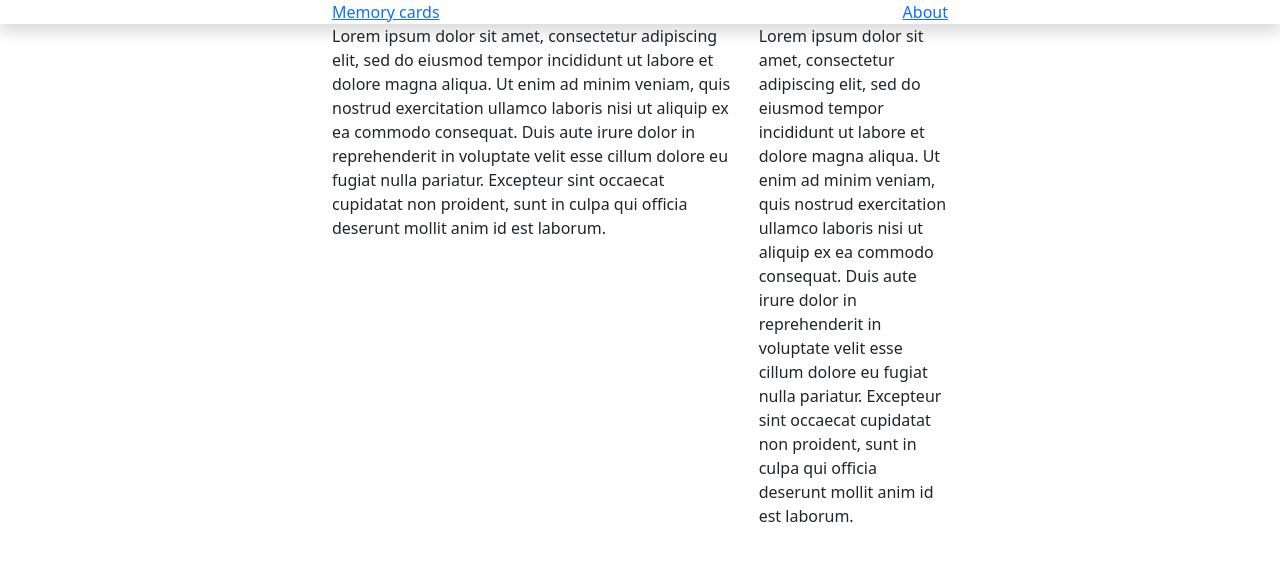
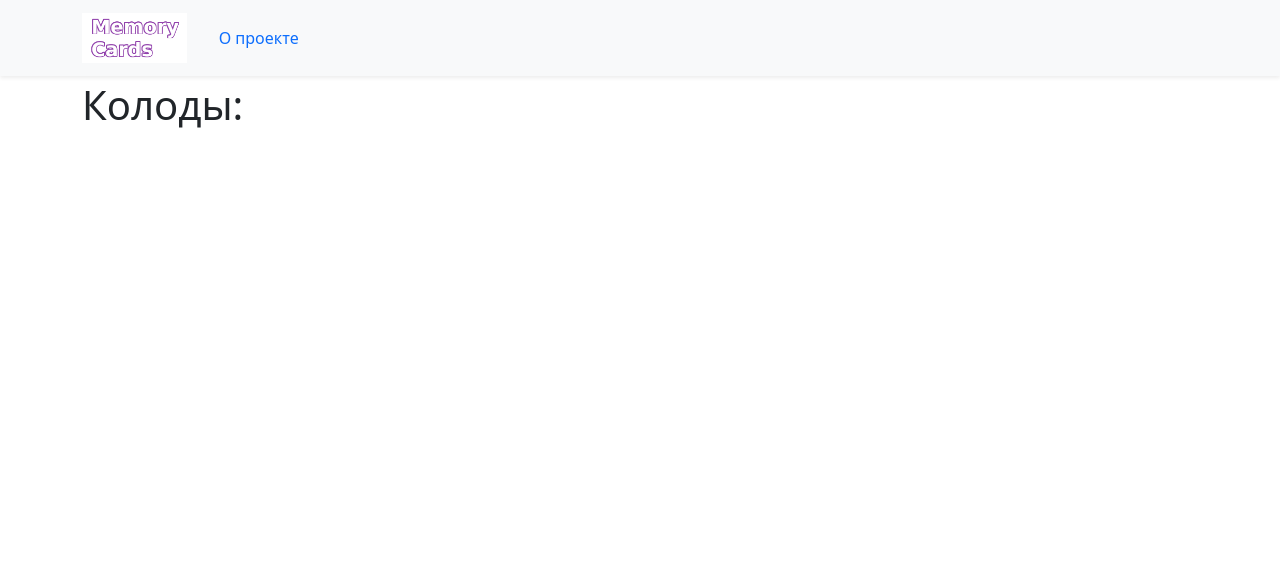
Before and after one commit to Benkendorf/langmemo, a Django app: page / in a window 1280 px wide. Shown: the top 561 px of the page. Run offline with Django 5.2, Linux system fonts and the light colour scheme.

Commit message:
Change header

```diff
--- a/django_mem_cards/settings.py
+++ b/django_mem_cards/settings.py
@@ -120,6 +120,10 @@ USE_TZ = True
 
 STATIC_URL = 'static/'
 
+STATICFILES_DIRS = [
+    BASE_DIR / 'static',
+]
+
 # Default primary key field type
 # https://docs.djangoproject.com/en/5.1/ref/settings/#default-auto-field
 
--- a/django_mem_cards/urls.py
+++ b/django_mem_cards/urls.py
@@ -18,6 +18,6 @@ from django.contrib import admin
 from django.urls import include, path
 
 urlpatterns = [
-    path('', include('homepage.urls')),
+    path('', include('homepage.urls', namespace='homepage')),
     path('admin/', admin.site.urls),
 ]
--- a/homepage/urls.py
+++ b/homepage/urls.py
@@ -1,8 +1,9 @@
 from django.urls import path
 from . import views
 
+app_name = 'homepage'
 
 urlpatterns = [
-    path('', views.index),
+    path('', views.index, name='index'),
 
 ]
--- a/templates/base.html
+++ b/templates/base.html
@@ -5,13 +5,16 @@
     <title>
       {% block title %}PLACEHOLDER TITLE{% endblock %}
     </title>
+    <meta charset="utf-8">
     <meta name="viewport" content="width=device-width, initial-scale=1, shrink-to-fit=no">
     {% block metatags %}{% endblock %}
   </head>
   <body>
     {% include "includes/header.html" %}
     <main>
-      {% block main %}{% endblock %}
+      <div class="container py-5">
+        {% block content %}{% endblock %}
+      </div>
     </main>
     {% include "includes/footer.html" %}
   </body>
--- a/templates/homepage/index.html
+++ b/templates/homepage/index.html
@@ -2,21 +2,11 @@
 
 {% block title %}Memory Cards{% endblock %}
 
-{% block main %}
-<div class="row justify-content-center" style="margin: 0;">
+{% block content %}
 
-  <div class="col-4">
-    <p>
-      Lorem ipsum dolor sit amet, consectetur adipiscing elit, sed do eiusmod tempor incididunt ut labore et dolore magna aliqua. Ut enim ad minim veniam, quis nostrud exercitation ullamco laboris nisi ut aliquip ex ea commodo consequat. Duis aute irure dolor in reprehenderit in voluptate velit esse cillum dolore eu fugiat nulla pariatur. Excepteur sint occaecat cupidatat non proident, sunt in culpa qui officia deserunt mollit anim id est laborum.
-    </p>
+<hr>
+<article>
+  <h1>Колоды:</h1>
+</article>
 
-   </div>
-   <div class="col-2">
-    <p>
-      Lorem ipsum dolor sit amet, consectetur adipiscing elit, sed do eiusmod tempor incididunt ut labore et dolore magna aliqua. Ut enim ad minim veniam, quis nostrud exercitation ullamco laboris nisi ut aliquip ex ea commodo consequat. Duis aute irure dolor in reprehenderit in voluptate velit esse cillum dolore eu fugiat nulla pariatur. Excepteur sint occaecat cupidatat non proident, sunt in culpa qui officia deserunt mollit anim id est laborum.
-    </p>
-   </div>
-
-</div>
-<div class="row flex-grow-1"></div>
 {% endblock %}
--- a/templates/includes/header.html
+++ b/templates/includes/header.html
@@ -1,3 +1,4 @@
+<!--
 <div class="shadow">
   <div class="row justify-content-center align-items-center" style="margin: 0;">
     <div class="col-3">
@@ -8,3 +9,40 @@
     </div>
   </div>
 </div>
+-->
+
+
+{% load static %}
+<header>
+  <nav class="navbar navbar-expand-lg navbar-light bg-light fixed-top shadow-sm">
+    <div class="container">
+      <div
+        class="navbar-toggler"
+        type="button"
+        data-toggle="collapse"
+        data-target="#navbarNav"
+        aria-controls="navbarNav"
+        aria-expanded="false"
+        aria-label="Toggle navigation"
+        >
+        <span class="navbar-toggler-icon"></span>
+      </div>
+      <a class="navbar-brand" href="{% url 'homepage:index' %}">
+        <img src="{% static 'img/placeholder_logo.png' %}" height="50" class="d-inline-block align-top" alt="">
+      </a>
+      <div class="collapse navbar-collapse" id="navbarNav">
+        <ul class="nav nav-pills">
+
+          <li class="nav-item d-flex">
+            <a class="nav-link"
+              href="{% url 'homepage:index' %}">
+              О проекте
+            </a>
+          </li>
+
+        </ul>
+      </div>
+
+    </div>
+  </nav>
+</header>
```
Also changed, not shown: static/img/placeholder_logo.png (added).
